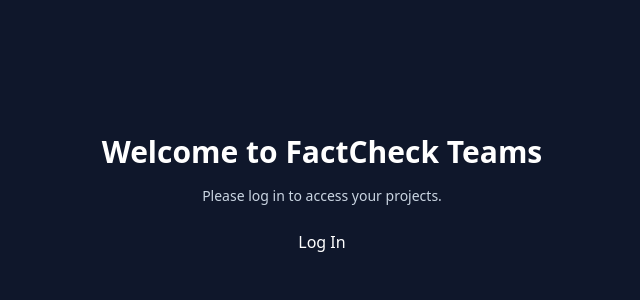
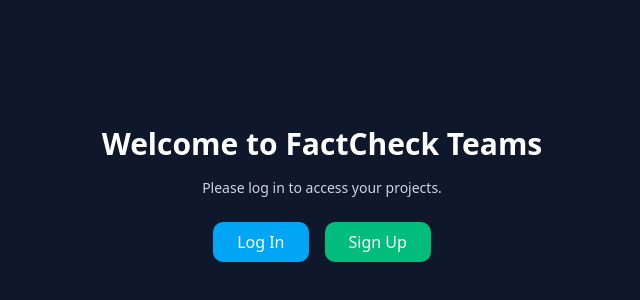
Before and after one commit to noris-g/Projects-Manager, a React (Vite) app in the folder client/: page / in a window 1280 px wide. Shown: the part 206-506 px from the top of the page, without its empty margins (318-958 px from the left). Built offline with nearby package versions, Linux system fonts and the light colour scheme; no server answers.

Commit message:
signup update

```diff
--- a/client/src/App.jsx
+++ b/client/src/App.jsx
@@ -1,4 +1,5 @@
-import { useState } from "react";
+import { useState, useEffect } from "react";
+import axios from "axios"; // <-- ADD THIS
 import { useAuth0 } from "@auth0/auth0-react";
 import Sidebar from "./components/layout/SideBar.jsx";
 import TopBar from "./components/layout/TopBar.jsx";
@@ -8,7 +9,6 @@
 import LogoutButton from "./components/auth/LogoutButton.jsx";
 import Profile from "./components/auth/Profile.jsx";
 
-
 import ConversationsPage from "./pages/Conversations/ConversationsPage.jsx";
 import FilesPage from "./pages/Files/FilesPage.jsx";
 import CalendarPage from "./pages/Calendar/CalendarPage.jsx";
@@ -16,10 +16,27 @@
 import InfoPage from "./pages/Info/InfoPage.jsx";
 
 export default function App() {
-  const { user } = useAuth0();
-console.log(user);
-  const { isAuthenticated, isLoading } = useAuth0();
+  const { user, isAuthenticated, isLoading } = useAuth0();
   const [activePage, setActivePage] = useState("groups");
+
+  // ----------------------------------------------
+  // 🔥 SAVE USER TO DATABASE AFTER LOGIN/SIGNUP
+  // ----------------------------------------------
+  useEffect(() => {
+    if (isLoading) return;
+    if (!isAuthenticated || !user) return;
+
+    axios
+      .post("http://localhost:3000/api/users/signup", {
+        email: user.email,
+        auth0Id: user.sub,
+      })
+      .then(() => console.log("User saved or already exists."))
+      .catch((err) =>
+        console.log("Error saving user (likely already exists):", err.message)
+      );
+  }, [isAuthenticated, isLoading, user]);
+  // ----------------------------------------------
 
   if (isLoading) {
     return (
@@ -30,21 +47,52 @@
   }
 
   if (!isAuthenticated) {
+    const { loginWithRedirect } = useAuth0();
+
     return (
       <div className="h-screen flex flex-col items-center justify-center bg-slate-900 text-white">
         <h1 className="text-3xl font-bold mb-4">Welcome to FactCheck Teams</h1>
         <p className="text-sm text-slate-300 mb-6">
           Please log in to access your projects.
         </p>
-        <LoginButton/>
+
+        <div className="flex gap-4">
+          {/* Login button */}
+          <button
+            onClick={() => loginWithRedirect()}
+            className="px-6 py-2 bg-sky-500 hover:bg-sky-600 rounded-lg font-medium"
+          >
+            Log In
+          </button>
+
+          {/* Sign up button */}
+          <button
+            onClick={() =>
+              loginWithRedirect({
+                authorizationParams: { screen_hint: "signup" },
+              })
+            }
+            className="px-6 py-2 bg-emerald-500 hover:bg-emerald-600 rounded-lg font-medium"
+          >
+            Sign Up
+          </button>
+        </div>
       </div>
     );
   }
 
   return (
     <LayoutShell
-      sidebar={<Sidebar auth0Id={user.sub} activePage={activePage} setActivePage={setActivePage} />}
-      projectsbar={<ProjectsBar auth0Id={user.sub} setActivePage={setActivePage}/>}
+      sidebar={
+        <Sidebar
+          auth0Id={user.sub}
+          activePage={activePage}
+          setActivePage={setActivePage}
+        />
+      }
+      projectsbar={
+        <ProjectsBar auth0Id={user.sub} setActivePage={setActivePage} />
+      }
       topbar={<TopBar activePage={activePage} />}
     >
       {renderPage(activePage)}
--- a/client/src/components/layout/TopBar.jsx
+++ b/client/src/components/layout/TopBar.jsx
@@ -1,7 +1,7 @@
 import { useAuth0 } from "@auth0/auth0-react";
 
 export default function TopBar({ activePage }) {
-  const { user, logout } = useAuth0();
+  const { user, loginWithRedirect, logout, isAuthenticated } = useAuth0();
 
   return (
     <header className="bg-white border-b border-slate-200 px-6 py-4 flex justify-between items-center">
@@ -10,17 +10,52 @@
       </h1>
 
       <div className="flex items-center gap-4 text-sm">
+
+        {/* -------------------- NOT LOGGED IN -------------------- */}
+        {!isAuthenticated && (
+          <>
+            <button
+              onClick={() => loginWithRedirect()}
+              className="px-3 py-1.5 rounded-md bg-slate-200 hover:bg-slate-300"
+            >
+              Log in
+            </button>
+
+            <button
+              onClick={() =>
+                loginWithRedirect({
+                  authorizationParams: { screen_hint: "signup" },
+                })
+              }
+              className="px-3 py-1.5 rounded-md bg-sky-500 text-white hover:bg-sky-600"
+            >
+              Sign up
+            </button>
+          </>
+        )}
+
+        {/* -------------------- LOGGED IN -------------------- */}
+        {isAuthenticated && (
+          <>
             {user?.picture && (
-          <img src={user.picture} alt="avatar" className="w-8 h-8 rounded-full" />
+              <img
+                src={user.picture}
+                alt="avatar"
+                className="w-8 h-8 rounded-full"
+              />
             )}
             <span>{user?.name || user?.email}</span>
 
             <button
-          onClick={() => logout({ logoutParams: { returnTo: window.location.origin } })}
+              onClick={() =>
+                logout({ logoutParams: { returnTo: window.location.origin } })
+              }
               className="px-3 py-1.5 rounded-md bg-slate-200 hover:bg-slate-300"
             >
               Log out
             </button>
+          </>
+        )}
       </div>
     </header>
   );
```
Also changed, not shown: 2 other files (tests, documents, lock files or other folders). Lines whose indentation alone changed are shown as unchanged.
